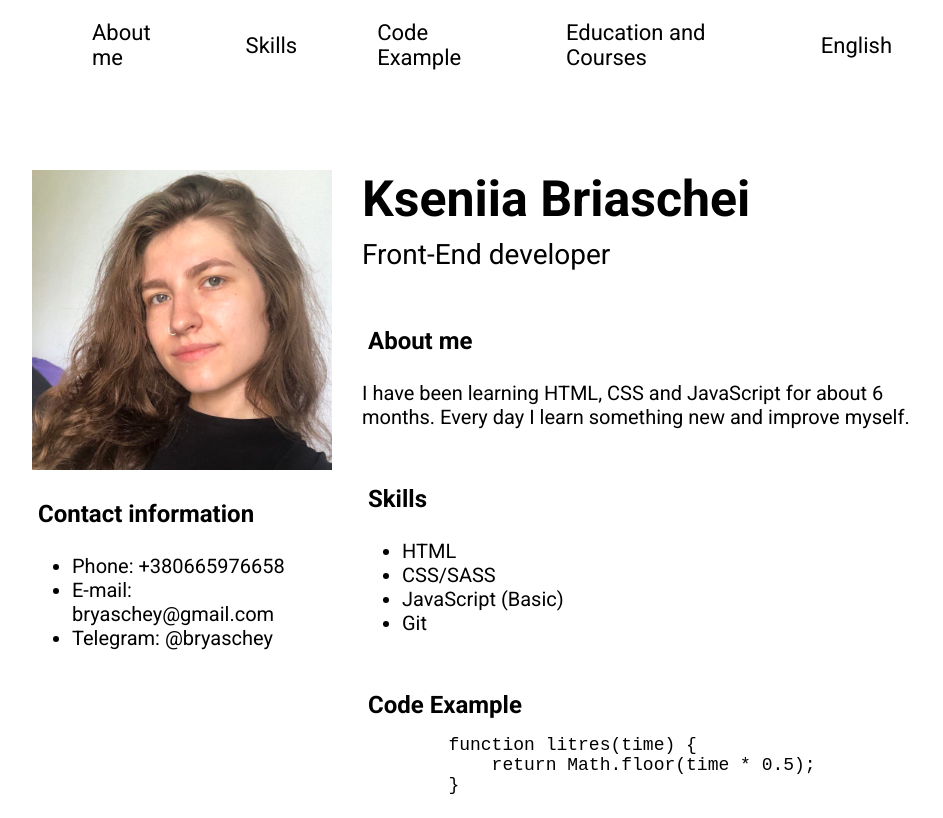
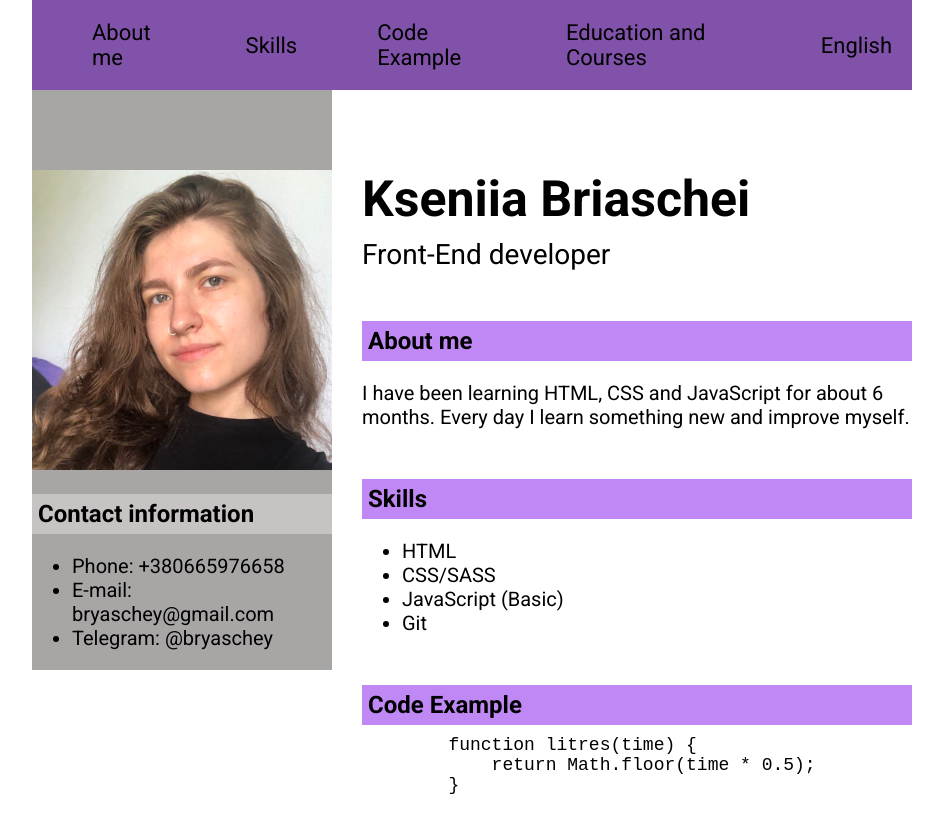
Before and after one commit to Zlataks/rsschool-cv1, a plain HTML site: page index.html in a window 1280 px wide. Shown: the top 818 px of the page, without its empty margins (168-1111 px from the left). Drawn offline with Linux system fonts and the light colour scheme.

Commit message:
feat: add colors

```diff
--- a/style.css
+++ b/style.css
@@ -31,6 +31,7 @@ a {
     justify-content: space-between;
     align-items: center;
     list-style: none;
+    background-color: rgb(128, 82, 170);
 }
 
 .menu__item {
@@ -40,6 +41,7 @@ a {
 
 .menu__item:hover {
     transition: .3s;
+    background-color: rgb(192, 136, 245);
 }
 
 /* main */
@@ -53,6 +55,7 @@ a {
 .main__aside {
     flex-grow: 1;
     align-self: flex-start;
+    background-color:rgb(168, 165, 165);
 }
 
 .main__main {
@@ -88,11 +91,13 @@ ul li {
 h2.section__header {
     padding: 6px;
     margin-top: 50px;
+    background-color: rgb(192, 136, 245);
 }
 
 h2.aside__header {
     padding: 6px;
     margin-top: 20px;
+    background-color:rgb(199, 195, 195);
 }
 
 .section__text {
```
